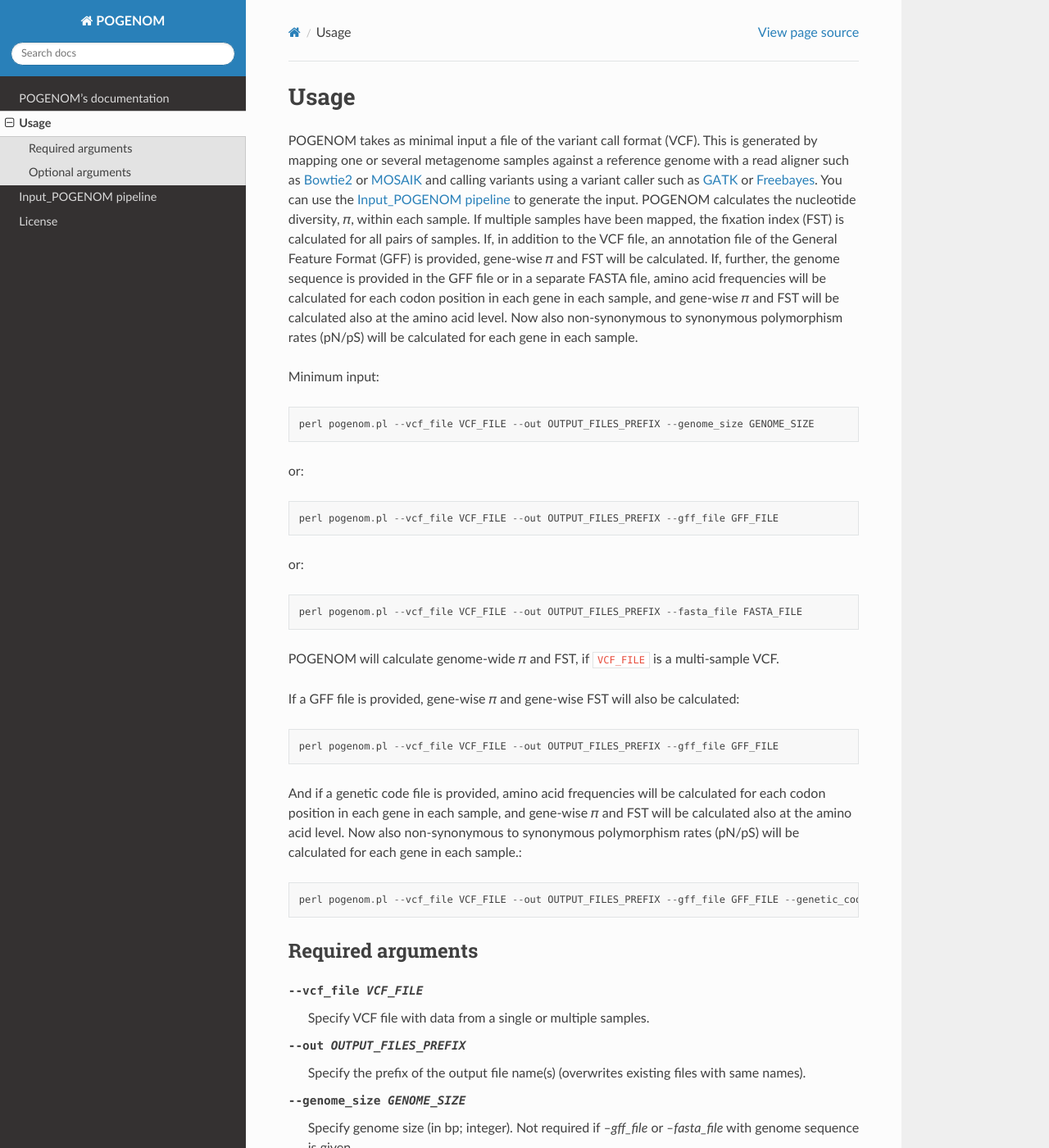
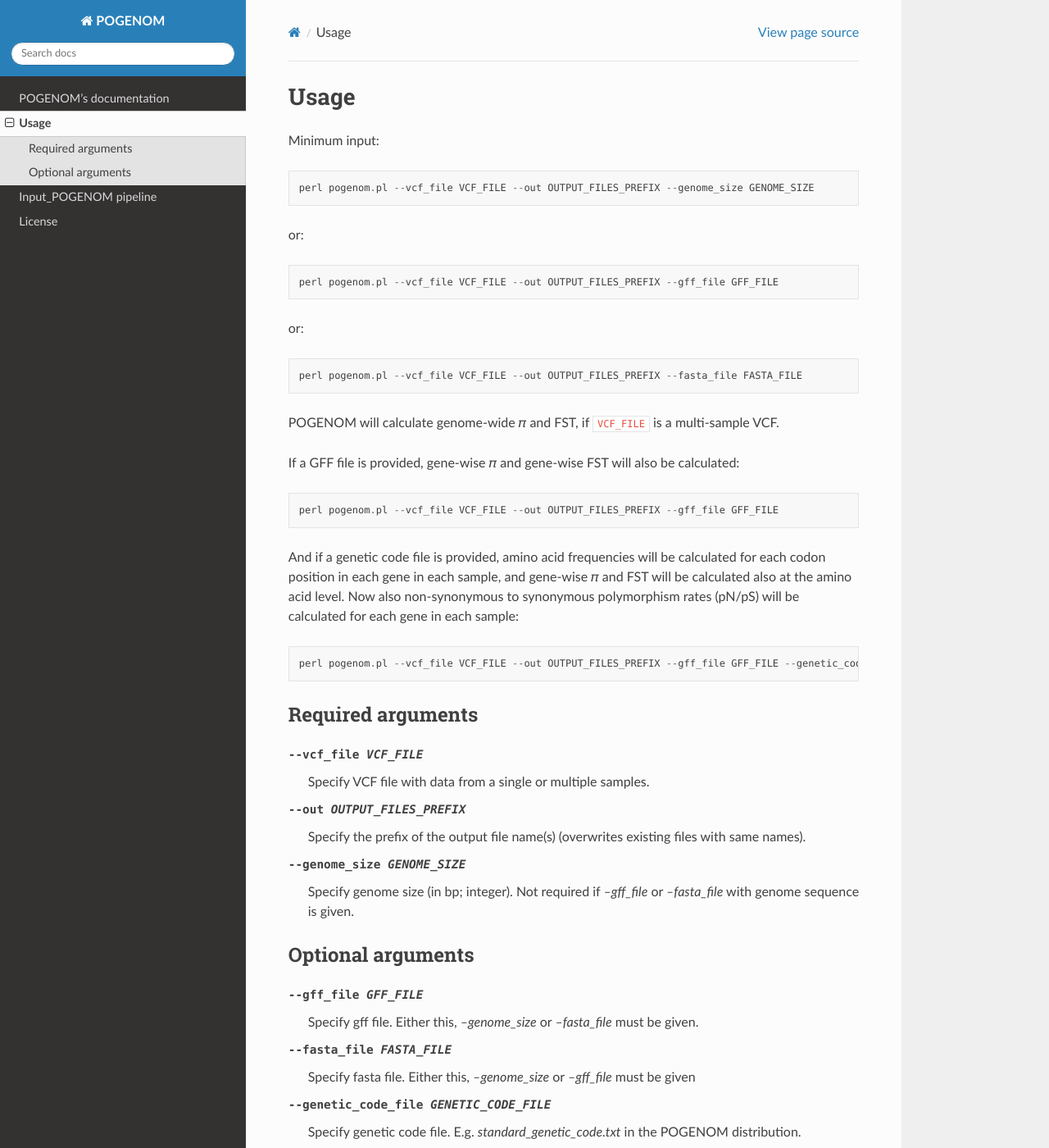
Before and after one commit to EnvGen/POGENOM, a Sphinx documentation site: the page built from docs/source/Usage_POGENOM.rst, in a window 1280 px wide and 1400 px high. Shown: the whole window at 82% size. Built offline with Sphinx 7.4.7 and the Read the Docs theme 2.0.0, drawn with Linux system fonts in a browser that asks for light colours; some of the changed text lies outside the part shown.

Commit message:
Update Usage_POGENOM.rst

```diff
--- a/docs/source/Usage_POGENOM.rst
+++ b/docs/source/Usage_POGENOM.rst
@@ -1,7 +1,5 @@
 Usage
 =====
-
-POGENOM takes as minimal input a file of the variant call format (VCF). This is generated by mapping one or several metagenome samples against a reference genome with a read aligner such as `Bowtie2 <http://bowtie-bio.sourceforge.net/bowtie2/>`__ or `MOSAIK <https://github.com/wanpinglee/MOSAIK>`__ and calling variants using a variant caller such as `GATK <https://github.com/broadinstitute/gatk>`__ or `Freebayes <https://github.com/ekg/freebayes>`__. You can use the :doc:`Input_POGENOM` to generate the input. POGENOM calculates the nucleotide diversity, 𝜋, within each sample. If multiple samples have been mapped, the fixation index (FST) is calculated for all pairs of samples. If, in addition to the VCF file, an annotation file of the General Feature Format (GFF) is provided, gene-wise 𝜋 and FST will be calculated. If, further, the genome sequence is provided in the GFF file or in a separate FASTA file, amino acid frequencies will be calculated for each codon position in each gene in each sample, and gene-wise 𝜋 and FST will be calculated also at the amino acid level. Now also non-synonymous to synonymous polymorphism rates (pN/pS) will be calculated for each gene in each sample.
 
 Minimum input::
 
@@ -22,7 +20,7 @@ If a GFF file is provided, gene-wise 𝜋 and gene-wise FST will also be calcula
 
     perl pogenom.pl --vcf_file VCF_FILE --out OUTPUT_FILES_PREFIX --gff_file GFF_FILE
 
-And if a genetic code file is provided, amino acid frequencies will be calculated for each codon position in each gene in each sample, and gene-wise 𝜋 and FST will be calculated also at the amino acid level. Now also non-synonymous to synonymous polymorphism rates (pN/pS) will be calculated for each gene in each sample.::
+And if a genetic code file is provided, amino acid frequencies will be calculated for each codon position in each gene in each sample, and gene-wise 𝜋 and FST will be calculated also at the amino acid level. Now also non-synonymous to synonymous polymorphism rates (pN/pS) will be calculated for each gene in each sample::
 
     perl pogenom.pl --vcf_file VCF_FILE --out OUTPUT_FILES_PREFIX --gff_file GFF_FILE --genetic_code_file GENETIC_CODE_FILE
 
@@ -58,7 +56,7 @@ Optional arguments
  Specify file with ids of loci to include.
 
 --sample_file SAMPLE_FILE
-Specify file with ids of samples to be included.
+ Specify file with ids of samples to be included.
 
 --min_count MIN_COUNT
  Specify minimum coverage for a locus to be included for the sample.
@@ -73,13 +71,13 @@ Specify file with ids of samples to be included.
  If this is used, POGENOM will not split haplotypes into single-nucleotide variants, which is otherwise the default behaviour.
 
 --vcf_format
-Specify VCF file format version. Can be set to freebayes (default) or GATK.
+ Specify VCF file format version. Can be set to freebayes (default) or GATK.
 
 --fst_perm FST_PERM
-Specify number of permutations (integer) for making randomised gene-wise Fst. Without setting this randomised Fst are not generated. Warning: use with care, output files can become huge
+ Specify number of permutations (integer) for making randomised gene-wise Fst. Without setting this randomised Fst are not generated. Warning: use with care, output files can become huge
 
 --pi_only
-Set this to make POGENOM only calculate and output genome-wide pi (fast)
+ Set this to make POGENOM only calculate and output genome-wide pi (fast)
 
 --help
  To print help message on screen.
```
